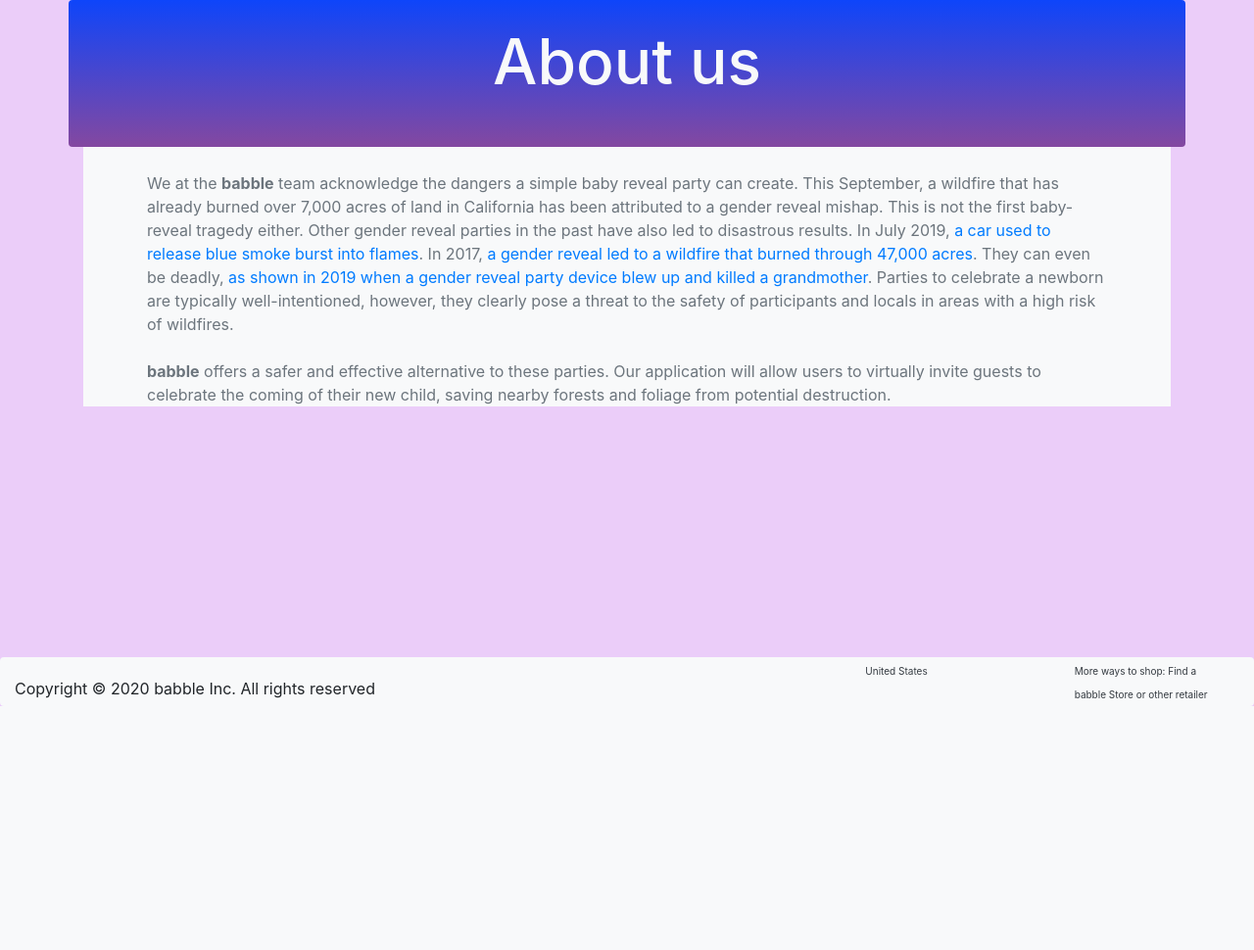
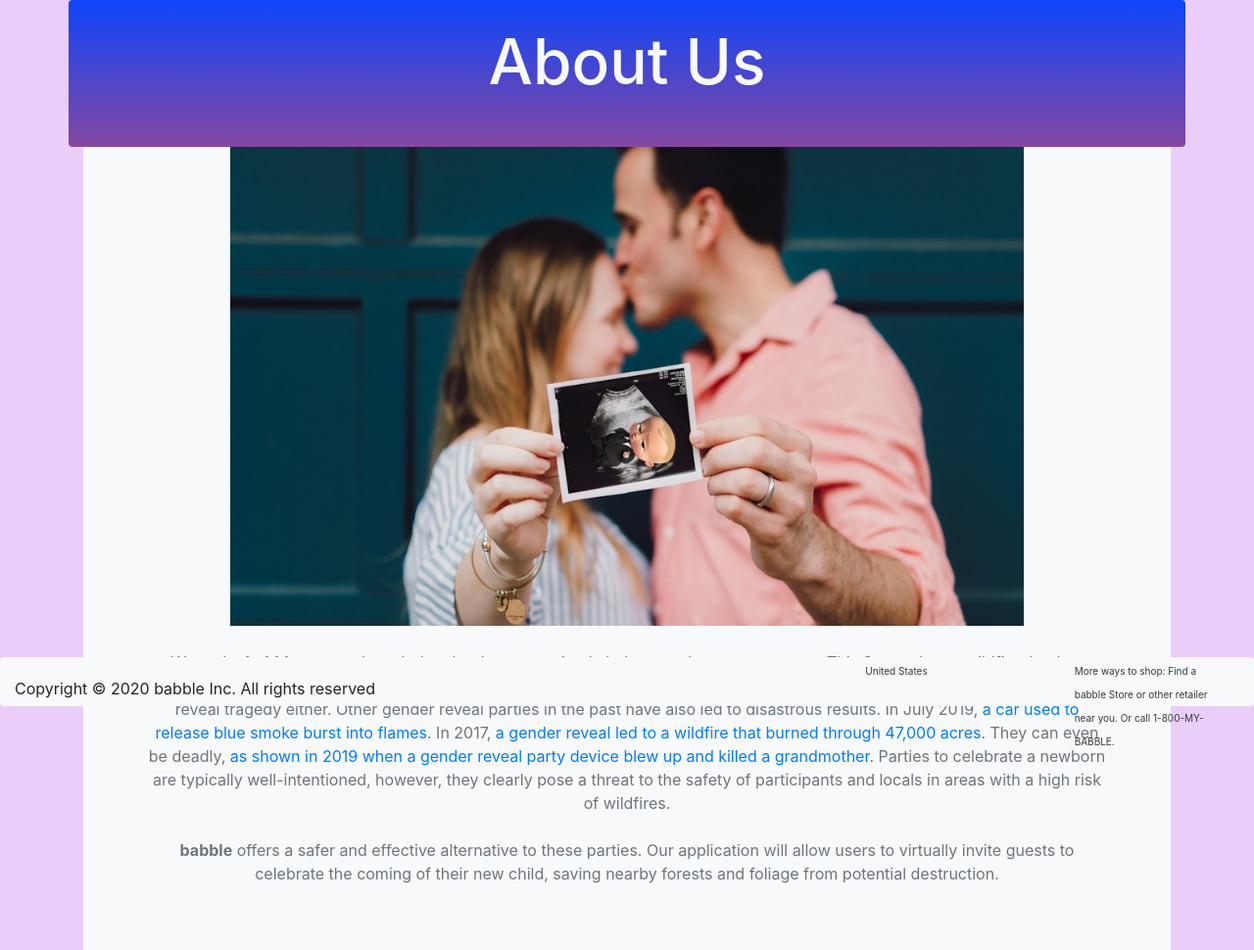
Before and after one commit to DennisHC/PennAppsXXI, a Django app: page /about in a window 1280 px wide. Shown: the part 79-1049 px from the top of the page at 98% size. Before the commit the page ends 800 px from the top, so only its background shows below. Run offline with Django 3.2, Linux system fonts and the light colour scheme; some libraries are stand-ins or nearby versions.

Commit message:
Added image to about page and added minor styling

```diff
--- a/mysite/info/templates/info/about.html
+++ b/mysite/info/templates/info/about.html
@@ -1,35 +1,56 @@
-{% extends 'users/base.html' %} {% block content %}
+{% extends 'users/base.html' %} {% load static %} {% block content %}
 <div class="container">
   <div class="row">
-        <div class="container-fluid rounded" style="height: 150px; background-image: linear-gradient( #0e45fa,#8448a0)">
-            <h2 class=" text-light" style="font-size:64px; text-align: center; padding-top: 25px">About us</h2>
+    <div
+      class="container-fluid rounded"
+      style="height: 150px; background-image: linear-gradient(#0e45fa, #8448a0)"
+    >
+      <h2
+        class="text-light"
+        style="font-size: 64px; text-align: center; padding-top: 25px"
+      >
+        About Us
+      </h2>
     </div>
   </div>
 
-    <div class="container bg-light text-muted" style = "height: 100%">
+  <div
+    class="container bg-light text-muted text-center"
+    style="height: 100%; text-align: center; padding-bottom: 50px"
+  >
+    <img
+      src="{% static 'images/bossbb.jpg' %}"
+      alt="A woman and a man hold an ultrasound of their child, Boss Baby"
+      style="width: 75%"
+    />
     <p id="text" style="font-style: 20px">
-            We at the <b>babble</b> team acknowledge the dangers a simple baby reveal party can create.
-            This September, a wildfire that has already burned over 7,000 acres of land in California has been
-            attributed to
-            a gender reveal mishap. This is not the first baby-reveal tragedy either. Other gender reveal parties in the
-            past have also led to disastrous results. In
-            July 2019, <a
-                href="https://www.cnn.com/2019/07/09/australia/australia-gender-reveal-party-scli-intl/index.html">a car used to release blue smoke burst into flames</a>. In
-                2017, <a
-                href="https://www.cnn.com/2019/10/28/us/iowa-gender-reveal-death/index.html">a gender reveal led to a wildfire that burned through 47,000 acres</a>.
-                They can even be deadly,<a
-                    href="https://www.cnn.com/2018/11/27/us/arizona-gender-reveal-party-sawmill-wildfire-trnd/index.html"> as shown in
-                2019 when a gender reveal party device blew up and killed a grandmother</a>. Parties to celebrate a
-            newborn are
-            typically well-intentioned, however, they clearly pose a threat to the safety of participants and locals in
+      We at the <b>babble</b> team acknowledge the dangers a simple baby reveal
+      party can create. This September, a wildfire that has already burned over
+      7,000 acres of land in California has been attributed to a gender reveal
+      mishap. This is not the first baby-reveal tragedy either. Other gender
+      reveal parties in the past have also led to disastrous results. In July
+      2019,
+      <a
+        href="https://www.cnn.com/2019/07/09/australia/australia-gender-reveal-party-scli-intl/index.html"
+        >a car used to release blue smoke burst into flames</a
+      >. In 2017,
+      <a
+        href="https://www.cnn.com/2019/10/28/us/iowa-gender-reveal-death/index.html"
+        >a gender reveal led to a wildfire that burned through 47,000 acres</a
+      >. They can even be deadly,<a
+        href="https://www.cnn.com/2018/11/27/us/arizona-gender-reveal-party-sawmill-wildfire-trnd/index.html"
+      >
+        as shown in 2019 when a gender reveal party device blew up and killed a
+        grandmother</a
+      >. Parties to celebrate a newborn are typically well-intentioned, however,
+      they clearly pose a threat to the safety of participants and locals in
       areas with a high risk of wildfires.
-            <br>
-            <br>
-            <b>babble</b> offers a safer and effective alternative to these parties. Our application will allow users to
-            virtually
-            invite guests to celebrate the coming of their new child, saving nearby forests and foliage from potential
-            destruction.
-
+      <br />
+      <br />
+      <b>babble</b> offers a safer and effective alternative to these parties.
+      Our application will allow users to virtually invite guests to celebrate
+      the coming of their new child, saving nearby forests and foliage from
+      potential destruction.
     </p>
   </div>
 </div>
--- a/mysite/users/templates/users/base.html
+++ b/mysite/users/templates/users/base.html
@@ -35,7 +35,7 @@
   <!-- Navbar Header -->
   <nav class="navbar sticky-top navbar-expand-lg navbar-light bg-light">
     <!-- Navbar content -->
-    <a id = "logo" class="navbar-brand text-white" href="#" >babble</a>
+    <a id = "logo" class="navbar-brand text-white" href="{% url 'homepage' %}" >babble</a>
     <button
       class="navbar-toggler"
       type="button"
```
Lines whose indentation alone changed are shown as unchanged.
